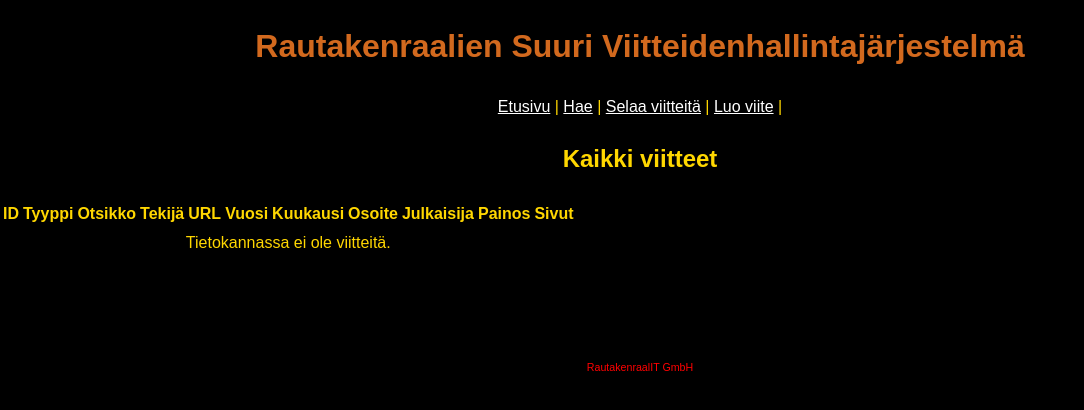
After one commit to hugoakerlund/ohtu-miniprojekti, a Flask app: page /selaa in a window 1280 px wide. The commit adds this page. Shown: the top 410 px of the page, without its empty margins (0-1084 px from the left). Run offline with Flask 3, Linux system fonts and the light colour scheme; data that the repository does not hold is empty; some web fonts are replaced.

Commit message:
Added reference browsing

```diff
--- a/src/app.py
+++ b/src/app.py
@@ -42,6 +42,11 @@ def search():
 def search_citations():
     return render_template("search.html")
 
+@app.route("/selaa")
+def browse_citations():
+    citations = get_citations()
+    return render_template("selaa.html", citations=citations)
+
 # testausta varten oleva reitti
 if test_env:
     @app.route("/reset_db")
--- a/src/db_helper.py
+++ b/src/db_helper.py
@@ -17,6 +17,12 @@ def tables():
 
     result = db.session.execute(sql)
     return [row[0] for row in result.fetchall()]
+
+def get_all_citations():
+    """Return every row in the citations table."""
+    sql = text("SELECT * FROM citations")
+    result = db.session.execute(sql)
+    return [dict(row) for row in result.mappings().all()]
 
 def setup_db():
     """
--- a/src/repositories/citation_repository.py
+++ b/src/repositories/citation_repository.py
@@ -4,8 +4,11 @@ from sqlalchemy import text
 from entities.citation import Citation
 
 def get_citations():
-    result = db.session.execute(text("SELECT id, type, title, author FROM citations"))
-    return []
+    result = db.session.execute(
+        text("SELECT id, type, title, author, howpublished, year, month, "
+             "address, publisher, edition, pages FROM citations")
+    )
+    return [dict(row) for row in result.mappings().all()]
 
 def get_entry_types():
     sql = "SELECT name FROM entry_types"
--- a/src/templates/layout.html
+++ b/src/templates/layout.html
@@ -17,6 +17,7 @@
         <p>
           <a href="/">Etusivu</a> |
           <a href="/search">Hae</a> |
+          <a href="/selaa">Selaa viitteitä</a> |
           <a href="/new_citation">Luo viite</a> |
         </p>
       </nav>
--- /dev/null
+++ b/src/templates/selaa.html
@@ -0,0 +1,45 @@
+{% extends "layout.html" %} {% block title %} Viitteidenhallintajärjestelmä {% endblock %} {% block
+body %}
+
+<h2>Kaikki viitteet</h2>
+
+<table class="citation-table">
+  <thead>
+    <tr>
+      <th>ID</th>
+      <th>Tyyppi</th>
+      <th>Otsikko</th>
+      <th>Tekijä</th>
+      <th>URL</th>
+      <th>Vuosi</th>
+      <th>Kuukausi</th>
+      <th>Osoite</th>
+      <th>Julkaisija</th>
+      <th>Painos</th>
+      <th>Sivut</th>
+    </tr>
+  </thead>
+  <tbody>
+    {% for citation in citations %}
+    <tr>
+      <td>{{ citation.id }}</td>
+      <td>{{ citation.type or "" }}</td>
+      <td>{{ citation.title }}</td>
+      <td>{{ citation.author }}</td>
+      <td>{{ citation.howpublished or "" }}</td>
+      <td>{{ citation.year or "" }}</td>
+      <td>{{ citation.month or "" }}</td>
+      <td>{{ citation.address or "" }}</td>
+      <td>{{ citation.publisher or "" }}</td>
+      <td>{{ citation.edition or "" }}</td>
+      <td>{{ citation.pages or "" }}</td>
+    </tr>
+    {% else %}
+    <tr>
+      <td colspan="11">Tietokannassa ei ole viitteitä.</td>
+    </tr>
+    {% endfor %}
+  </tbody>
+</table>
+
+{% endblock %}
```
